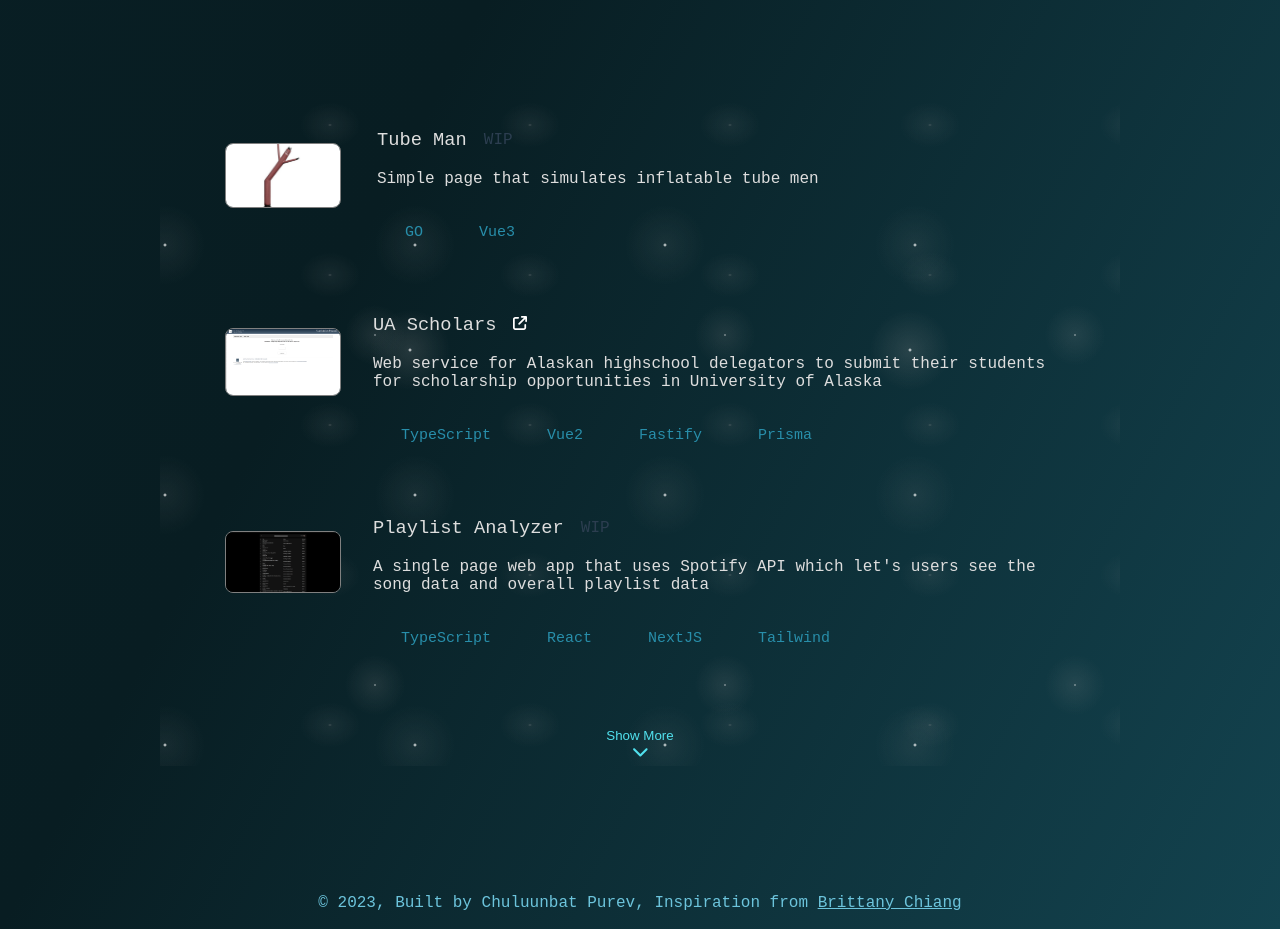
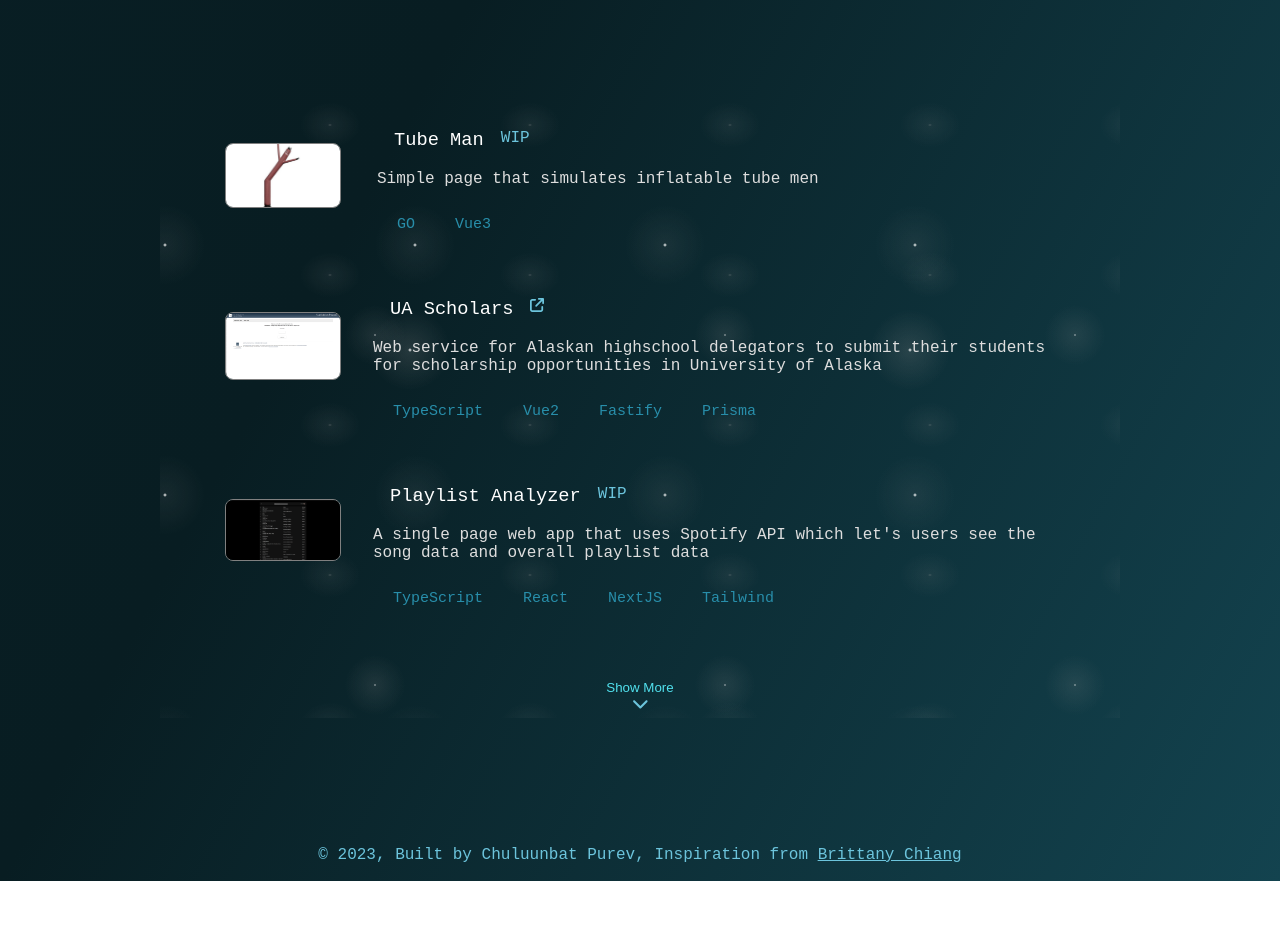
Before and after one commit to cpurev/howlong, a Vue app: page / in a window 1280 px wide. Shown: the part 1520-2449 px from the top of the page. After the commit the page ends 2401 px from the top, so only its background shows below. Built offline with nearby package versions, Linux system fonts and the light colour scheme.

Commit message:
fix: project links

```diff
--- a/src/components/Projects.vue
+++ b/src/components/Projects.vue
@@ -5,8 +5,8 @@ const items =[
   {img: "scholars_proj.png", name:'UA Scholars', description:'Web service for Alaskan highschool delegators to submit their students for scholarship opportunities in University of Alaska', languages:['TypeScript', 'Vue2', 'Fastify', 'Prisma'], link:'https://www.alaska.edu/scholars/'},
   {img: "spotify_proj.png", name:'Playlist Analyzer', description:'A single page web app that uses Spotify API which let\'s users see the song data and overall playlist data', languages:['TypeScript', 'React', 'NextJS','Tailwind'], link:'@'},
   {img: "prot_proj.png", name:'Portfolio', description:'Portfolio website created from scratch with Vue3 and Greensock javascript animation library', languages:['Vue3', 'Greensock'], link:'/'},
-  {img: "fletnix_proj.png", name:'Fletnix', description:'A mock up streaming service site that has streams videos with user authentication and roles', languages:['React', 'NextJS', 'MongoDB', 'Tailwind'], link:'https://fletnix.vercel.app/'},
-  {img: "oww_proj.png", name:'Our Winter World', description:'Created WordPress plugin for snow educational activities', languages:['React', 'WordPress', 'PHP'], link:'http://ourwinterworld.org/'}
+  {img: "fletnix_proj.png", name:'Fletnix', description:'Fully functional mock up streaming site with user authentication and roles', languages:['React', 'NextJS', 'MongoDB', 'Tailwind'], link:'https://fletnix.vercel.app/'},
+  {img: "oww_proj.png", name:'Our Winter World', description:'A WordPress plugin for snow educational activities', languages:['React', 'WordPress', 'PHP'], link:'http://ourwinterworld.org/'}
 ]
 const itemsToShow = ref(3)
 
@@ -25,12 +25,15 @@ const itemsToShow = ref(3)
         </div>
         <div class="card">
           <div class="card-header">
+            <a v-if="items[index].link != '@'" :href="items[index].link" :aria-label="items[index].name"
+                  target="_blank" rel="noreferrer" class="header-group">
+                <h3 class="project-title"> {{ items[index].name }} </h3>
+                <font-awesome-icon icon="fa-solid fa-arrow-up-right-from-square" size="sm" />
+            </a>
+            <div class="header-group" v-else>
               <h3 class="project-title"> {{ items[index].name }} </h3>
-              <a v-if="items[index].link != '@'" :href="items[index].link" :aria-label="items[index].name"
-                  target="_blank" rel="noreferrer" >
-                <font-awesome-icon icon="fa-solid fa-arrow-up-right-from-square" size="sm" />
-              </a>
-              <span v-else>WIP</span>
+              <span>WIP</span>
+              </div>
           </div>
           <div class="card-content">
             <div class="project-desc"><p>{{ items[index].description }}</p></div>
@@ -59,6 +62,7 @@ const itemsToShow = ref(3)
   flex-direction: column;
   align-items: center;
 }
+
 .cards{
   padding: 1rem;
   }
@@ -75,7 +79,6 @@ li:hover{
   box-shadow: 0 4px 30px rgba(0, 0, 0, 0.1);
   backdrop-filter: blur(6.2px);
   -webkit-backdrop-filter: blur(6.2px);
-  cursor: pointer;
 }
 li:hover .card-img{
   filter: grayscale(0%)
@@ -89,21 +92,15 @@ li:hover .card-img img{
   align-items: flex-start;
   margin-left: 2rem;
 }
-.card a{
+.header-group{
+  display: flex;
   margin: 0 17px;
   color: white;
+  text-decoration: none;
+}
+.card:hover svg{
+  translate: 0 -4px;
   transition: all 0.25s cubic-bezier(0.645,0.045,0.355,1);
-}
-.card:hover a{
-  translate: 0 -4px;
-}
-.card-header{
-  width: 100%;
-  display: flex;
-  -webkit-box-pack: justify;
-  justify-content: flex-start;
-  -webkit-box-align: center;
-  align-items: center;
 }
 .card-img{
   width: 120px;
@@ -135,10 +132,11 @@ li:hover .card-img img{
   color: var(--blue-muted);
   line-height: 1.75;
   margin: 0 15px;
+  padding: 5px;
 }
-span{
+span, svg{
   margin: 0 17px;
-  color: var(--color-text);
+  color: var(--blue);
 }
 .show-more{
   display: flex;
```
